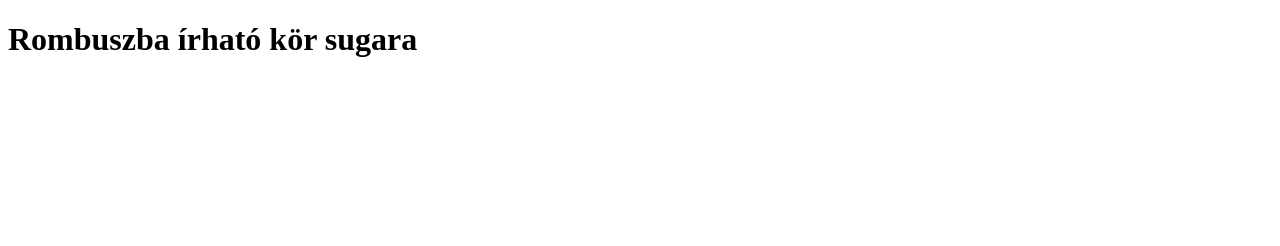
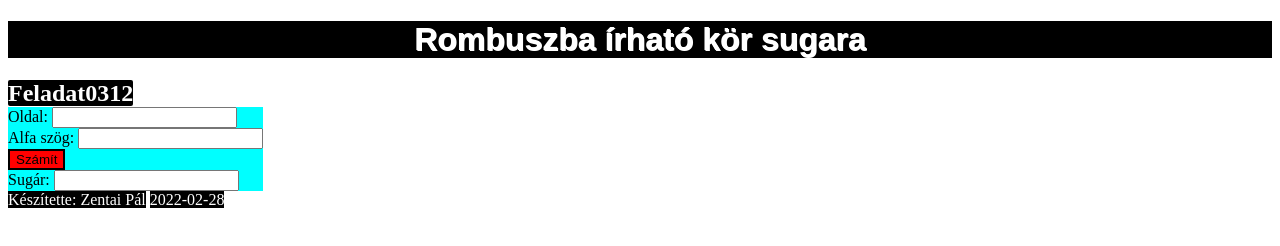
Before and after one commit to Pali002/tombsug, a plain HTML site: page index.html in a window 1280 px wide. Drawn offline with Linux system fonts and the light colour scheme.

Commit message:
Feladat megoldas

```diff
--- /dev/null
+++ b/app.js
@@ -0,0 +1,15 @@
+var oldalElem = document.getElementById("oldal");
+var alfaElem = document.getElementById("alfaSzog");
+
+var szamitGomb = document.getElementById("szamitGomb");
+var sugarElem = document.getElementById("sugar");
+
+szamitGomb.addEventListener("click", function(){
+    var oldal = Number(oldalElem.value);
+    var alfa = Number(alfaElem.value);
+    var sugar = (1.0/2.0)
+    * oldal
+    * Math.sin(alfa);
+    console.log(sugar);
+    sugarElem.value = sugar;
+});
--- a/index.html
+++ b/index.html
@@ -1,14 +1,42 @@
+<!--* File: index.html
+* Author: Zentai Pál
+* Copyright: 2022, Zentai Pál
+* Group: Szoft-I-N
+* Date: 2022-02-28
+* Github: https://github.com/pali002/
+* Licenc: GNU GPL
+-->
+
 <!DOCTYPE html>
 <html lang="hu">
 <head>
     <meta charset="UTF-8">
     <meta http-equiv="X-UA-Compatible" content="IE=edge">
     <meta name="viewport" content="width=device-width, initial-scale=1.0">
+    <link rel="stylesheet" href="style.css">
     <title>Tombsug</title>
 </head>
 <body>
+    <h1>Rombuszba írható kör sugara</h1>
 
-    <h1>Rombuszba írható kör sugara</h1>
+
+        <h2>Feladat0312</h2>
+        <div class="container">
+            <label for="oldal">Oldal:</label>
+            <input type="text" id="oldal"><br>
+
+            <label for="alfaSzog">Alfa szög:</label>
+            <input type="text" id="alfaSzog"><br>
+
+            <button id="szamitGomb">Számít</button><br>
+
+            <label for="sugar">Sugár:</label>
+            <input type="text" id="sugar"><br>
+        </div>
+
+        <p>Készítette: Zentai Pál</p>
+        <p>2022-02-28</p>
+        <script src="app.js"></script>
 
 </body>
 </html>
--- a/style.css
+++ b/style.css
@@ -0,0 +1,32 @@
+h1 {
+    font-family: Arial, Helvetica, sans-serif;
+    text-align: center;
+    background-color: black;
+    color: white;
+    text-shadow: 1px 1px;
+}
+
+h2 {
+    background-color: black;
+    color: white;
+    display: inline;
+    border-radius: 2px;
+}
+
+.container{
+    background-color: aqua;
+    display: table-cell;
+}
+
+
+#szamitGomb {
+    border: 2px solid;
+    background-color: red;
+}
+
+p{
+    background-color: black;
+    color: white;
+    display: inline;
+
+}
```
